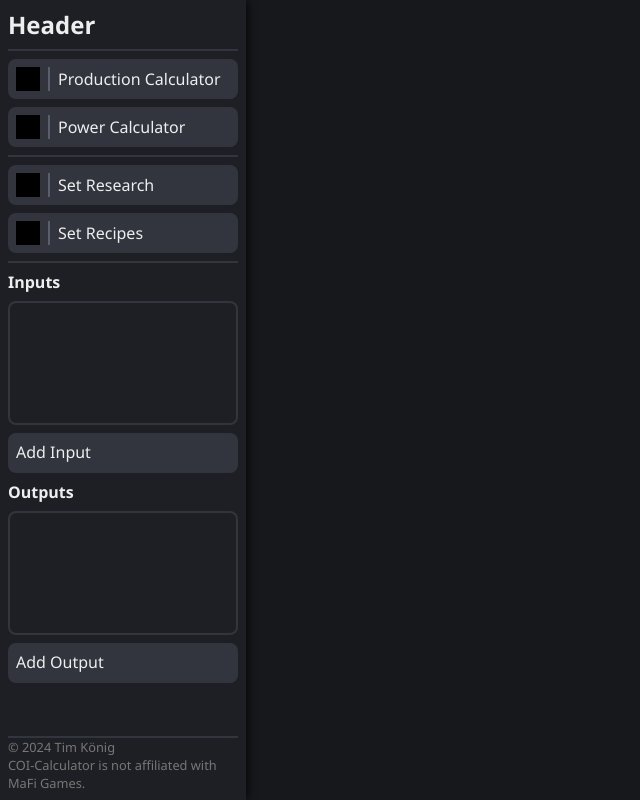
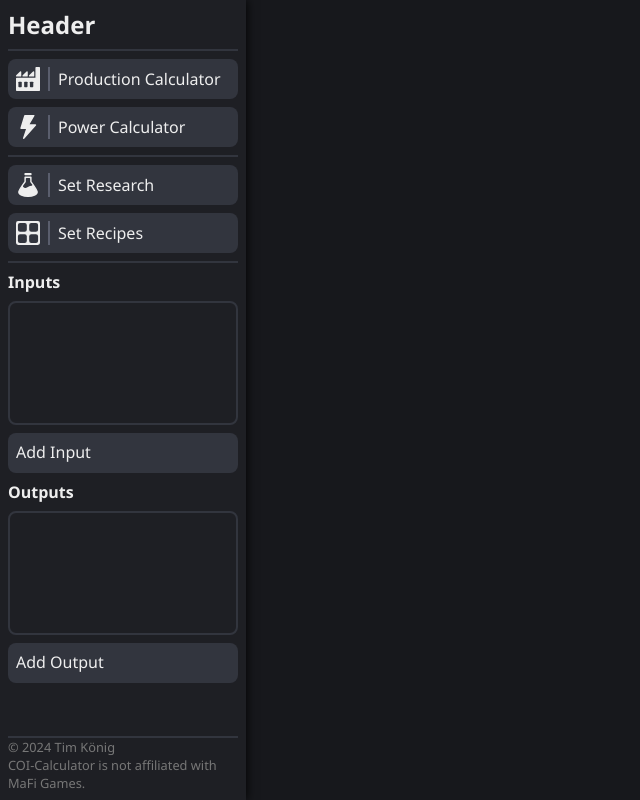
Before and after one commit to TimKoenig96/coi-calculator, a website built with webpack: page src/index.html in a window 1280 px wide. Shown: the whole page, without its empty margins (0-640 px from the left). Built offline with nearby package versions, Linux system fonts and the light colour scheme.

Commit message:
add: Created SVG icons for sidebar buttons

```diff
--- a/src/index.html
+++ b/src/index.html
@@ -17,7 +17,7 @@
 	</head>
 	<body class="flex_row">
 
-		<!-- Sidebar -->
+		<!-- #region | Sidebar -->
 		<div id="sidebar" class="flex_col">
 			<h1>Header</h1>
 
@@ -26,7 +26,36 @@
 			<!-- Production Calculator button -->
 			<div class="button flex_row">
 				<svg viewBox="0 0 100 100">
-					<rect x="0" y="0" width="100" height="100" />
+					<mask id="factory_icon_cutout">
+						<rect width="100" height="100" fill="#fff" />
+						<rect x="10" y="61" width="14" height="23" fill="black" rx="3" />
+						<rect x="34" y="61" width="14" height="23" fill="black" rx="3" />
+						<rect x="58" y="61" width="14" height="23" fill="black" rx="3" />
+					</mask>
+					<path class="visible" d="
+						M84,3
+						L84,48
+						L3,48
+						L3,97
+						L97,97
+						L97,3
+						Z
+
+						M3,37
+						L19,37
+						L19,21
+						Z
+
+						M30,37
+						L46,37
+						L46,21
+						Z
+
+						M57,37
+						L73,37
+						L73,21
+						Z
+					" mask="url(#factory_icon_cutout)" />
 				</svg>
 				<div class="vr"></div>
 				<span>
@@ -37,7 +66,16 @@
 			<!-- Power Calculator button -->
 			<div class="button flex_row">
 				<svg viewBox="0 0 100 100">
-					<rect x="0" y="0" width="100" height="100" />
+					<path class="visible" d="
+						M37,3
+						L21,55
+						L46,55
+						L32,97
+						L81,42
+						L51,42
+						L74,3
+						Z
+					" />
 				</svg>
 				<div class="vr"></div>
 				<span>
@@ -50,7 +88,34 @@
 			<!-- Set Research button -->
 			<div class="button flex_row">
 				<svg viewBox="0 0 100 100">
-					<rect x="0" y="0" width="100" height="100" />
+					<mask id="research_icon_cutout">
+						<rect width="100" height="100" fill="#fff" />
+						<path d="
+							M44,24
+							L44,38
+							L32,55
+							C32,55 35,59 40,59
+							C50,59 50,50 65,50
+							L56,38
+							L56,24
+							Z
+						" fill="#000" stroke-linejoin="round" stroke-width="6" stroke="#000" />
+					</mask>
+					<path class="visible" d="
+						M38,3
+						L62,3
+						L62,6
+						L38,6
+						Z
+
+						M38,18
+						L38,36
+						C38,36 12,72 12,78
+						C10,103 90,103 88,78
+						C88,72 62,36 62,36
+						L62,18
+						Z
+					" mask="url(#research_icon_cutout)" />
 				</svg>
 				<div class="vr"></div>
 				<span>
@@ -61,7 +126,14 @@
 			<!-- Set Recipes button -->
 			<div class="button flex_row">
 				<svg viewBox="0 0 100 100">
-					<rect x="0" y="0" width="100" height="100" />
+					<mask id="recipes_icon_cutout">
+						<rect width="100" height="100" fill="#fff" />
+						<rect fill="#000" x="11" y="11" stroke-width="6" width="31" height="31" rx="6" stroke="#000" />
+						<rect fill="#000" x="58" y="11" stroke-width="6" width="31" height="31" rx="6" stroke="#000" />
+						<rect fill="#000" x="11" y="58" stroke-width="6" width="31" height="31" rx="6" stroke="#000" />
+						<rect fill="#000" x="58" y="58" stroke-width="6" width="31" height="31" rx="6" stroke="#000" />
+					</mask>
+					<rect class="visible" x="3" y="3" width="94" height="94" rx="6" mask="url(#recipes_icon_cutout)" />
 				</svg>
 				<div class="vr"></div>
 				<span>
@@ -91,5 +163,6 @@
 				<p class="small_text">COI-Calculator is not affiliated with MaFi Games.</p>
 			</div>
 		</div>
+		<!-- #endregion -->
 	</body>
 </html>
--- a/src/style.css
+++ b/src/style.css
@@ -46,6 +46,13 @@ hr {
 	border-width: var(--spacing_small) 0 0 0;
 	border-color: var(--elev_2);
 	border-style: solid;
+}
+
+svg .visible {
+	stroke: var(--text_primary);
+	fill: var(--text_primary);
+	stroke-linejoin: round;
+	stroke-width: 6;
 }
 /* #endregion */
 
```
